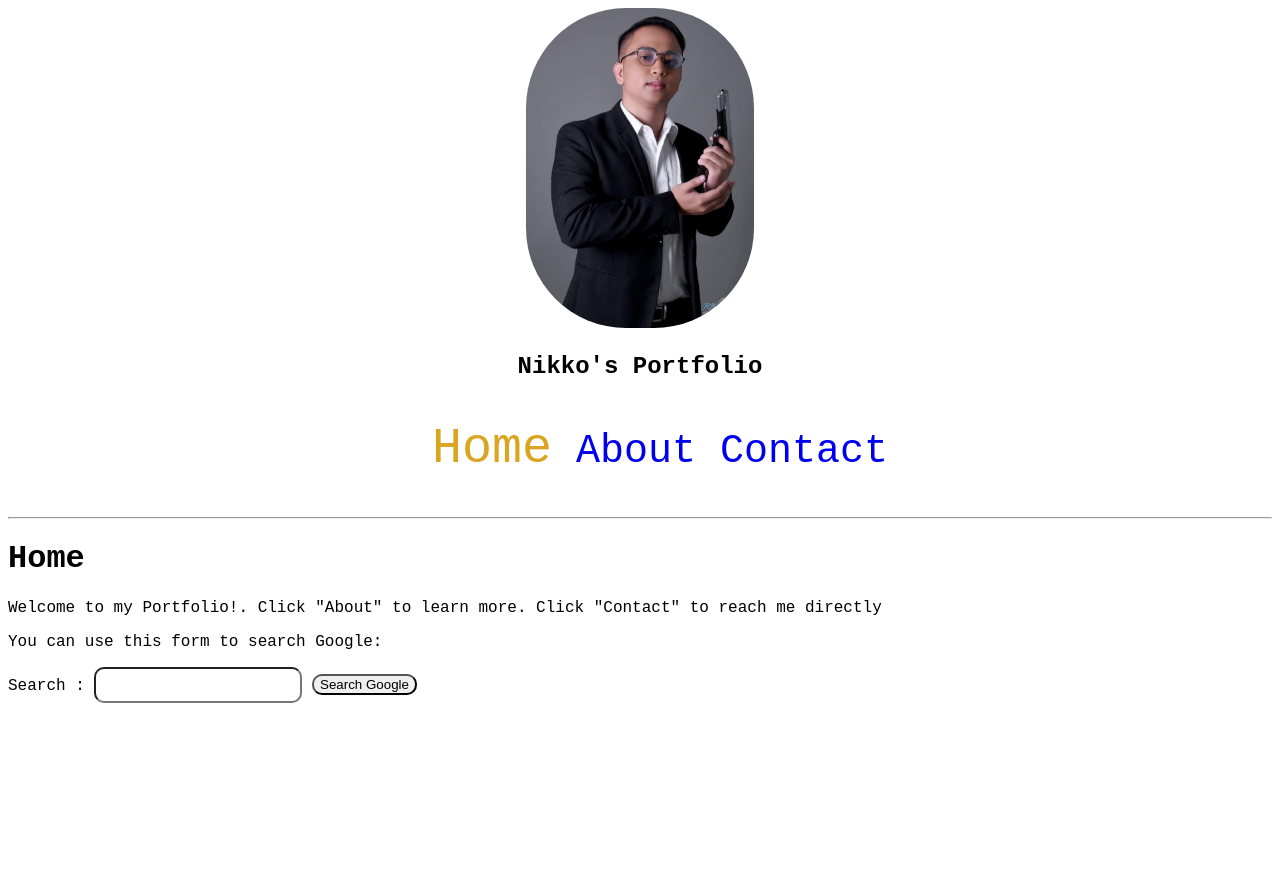
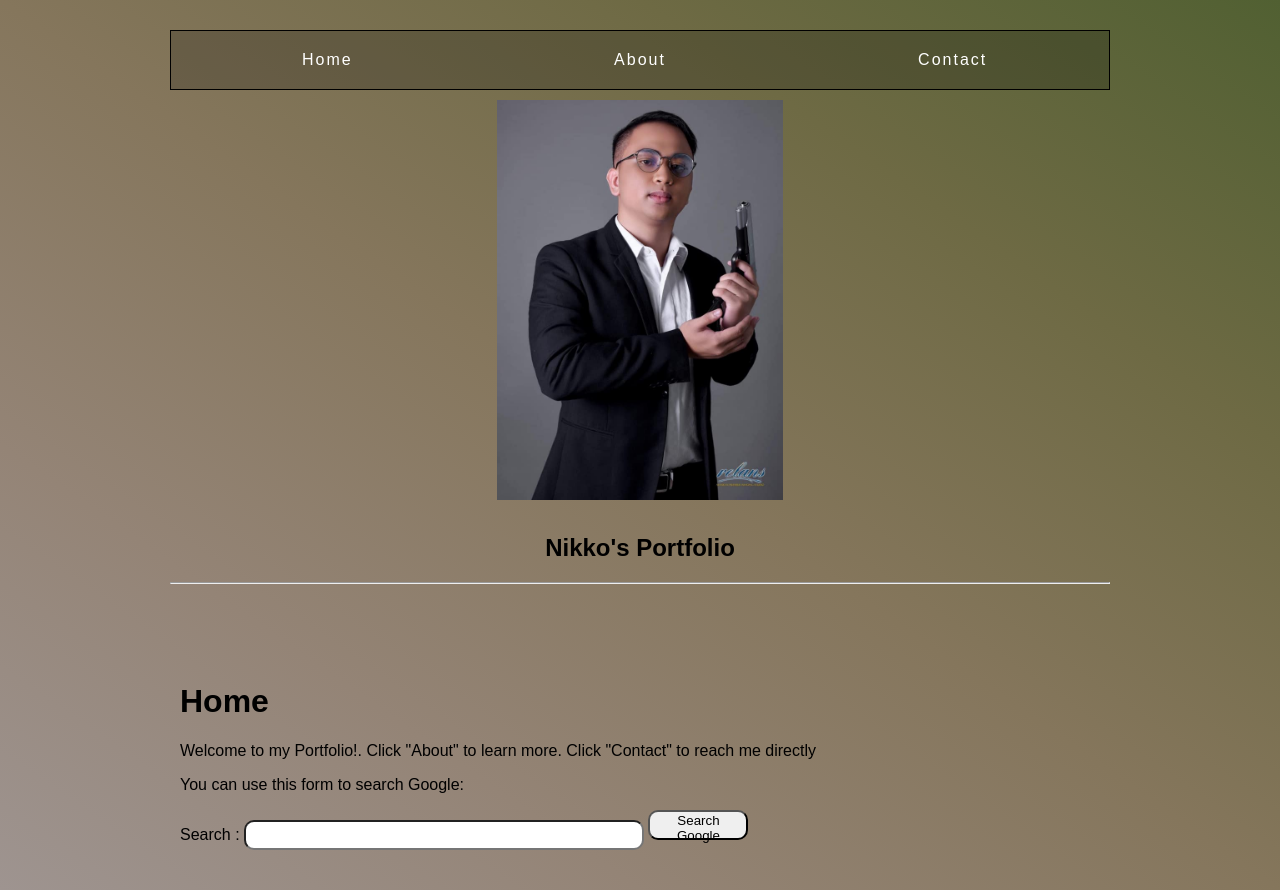
Before and after one commit to niksavellano/comit-html-lessons, a plain HTML site: page exercises/016CSSSite/index.html in a window 1280 px wide. Before the commit the page ends 800 px from the top, so only its background shows below. Drawn offline with Linux system fonts and the light colour scheme.

Commit message:
css site donegit add .

```diff
--- a/exercises/016CSSSite/index.html
+++ b/exercises/016CSSSite/index.html
@@ -5,19 +5,19 @@
   </head>
   <link rel="stylesheet" href="style.css" />
   <body>
-    <header>
-      <img src="niks.jpg" alt="" />
-      <h2>Nikko's Portfolio</h2>
-      <nav>
+    <header class="wrapper">
+      <nav class="flex-nav">
         <ul>
           <li><a href="index.html" class="active">Home</a></li>
           <li><a href="about.html">About</a></li>
           <li><a href="contact.html">Contact</a></li>
         </ul>
       </nav>
+      <img src="niks.jpg" alt="" />
+      <h2>Nikko's Portfolio</h2>
       <hr />
     </header>
-    <div>
+    <div class="wrapper2">
       <h1>Home</h1>
       <p>
         Welcome to my Portfolio!. Click "About" to learn more. Click "Contact"
--- a/exercises/016CSSSite/style.css
+++ b/exercises/016CSSSite/style.css
@@ -1,31 +1,72 @@
+html {
+  box-sizing: border-box;
+}
+*,
+*::before,
+*::after {
+  box-sizing: inherit;
+}
 body {
-  font-family: "Courier New", Courier, monospace;
+  font-family: sans-serif;
+  margin: 0;
+  background-image: linear-gradient(
+    to right top,
+    #9e9490,
+    #948476,
+    #85765c,
+    #6e6a44,
+    #516032
+  );
 }
-header {
+li a {
+  color: white;
+  font-weight: 100px;
+  letter-spacing: 2px;
+  text-decoration: none;
+  background: rgba(0, 0, 0, 0.2);
+  padding: 20px 5px;
+  display: inline-block;
+  width: 100%;
+  text-align: center;
+  transition: all 0.5s;
+}
+
+li a:hover {
+  background: rgba(0, 0, 0, 0.3);
+}
+.wrapper {
+  max-width: 1000px;
+  margin: 0 auto;
+  padding: 30px;
   text-align: center;
 }
-nav {
-  font-size: 40px;
-  display: block;
+.wrapper2 {
+  max-width: 1000px;
+  margin: 0 auto;
+  padding: 40px;
 }
-li {
-  display: inline;
+
+.flex-nav ul {
+  display: flex;
+  list-style: none;
+  border: 1px black solid;
+  margin: 0;
+  padding: 0;
 }
-ul {
-  list-style-type: none;
+.flex-nav li {
+  flex: 1;
 }
-a {
-  text-decoration: none;
+img {
+  height: 400px;
+  margin: 10px;
 }
-.active {
-  font-size: 50px;
-  color: goldenrod;
+.flex-nav {
 }
-a:hover {
-  color: goldenrod;
-}
-button:hover {
-  background-color: #00aced;
+.contact {
+  text-align: center;
+  font-size: 30px;
+  padding: 10px;
+  margin: 50px;
 }
 input,
 textarea,
@@ -34,19 +75,16 @@ button {
 }
 input {
   height: 30px;
-  width: 200px;
+  width: 400px;
 }
 textarea {
   height: 150px;
   width: 300px;
 }
-img {
-  border-radius: 100px;
-  height: 40vh;
+button:hover {
+  background-color: #00aced;
 }
-.contact {
-  text-align: center;
-  font-size: 30px;
-  padding: 50px;
-  margin: 50px;
+button {
+  height: 30px;
+  width: 100px;
 }
```
Also changed, not shown: exercises/016CSSSite/about.html (+5 -5 lines), exercises/016CSSSite/contact-success.html (+3 -3 lines), exercises/016CSSSite/contact.html (+6 -4 lines).
